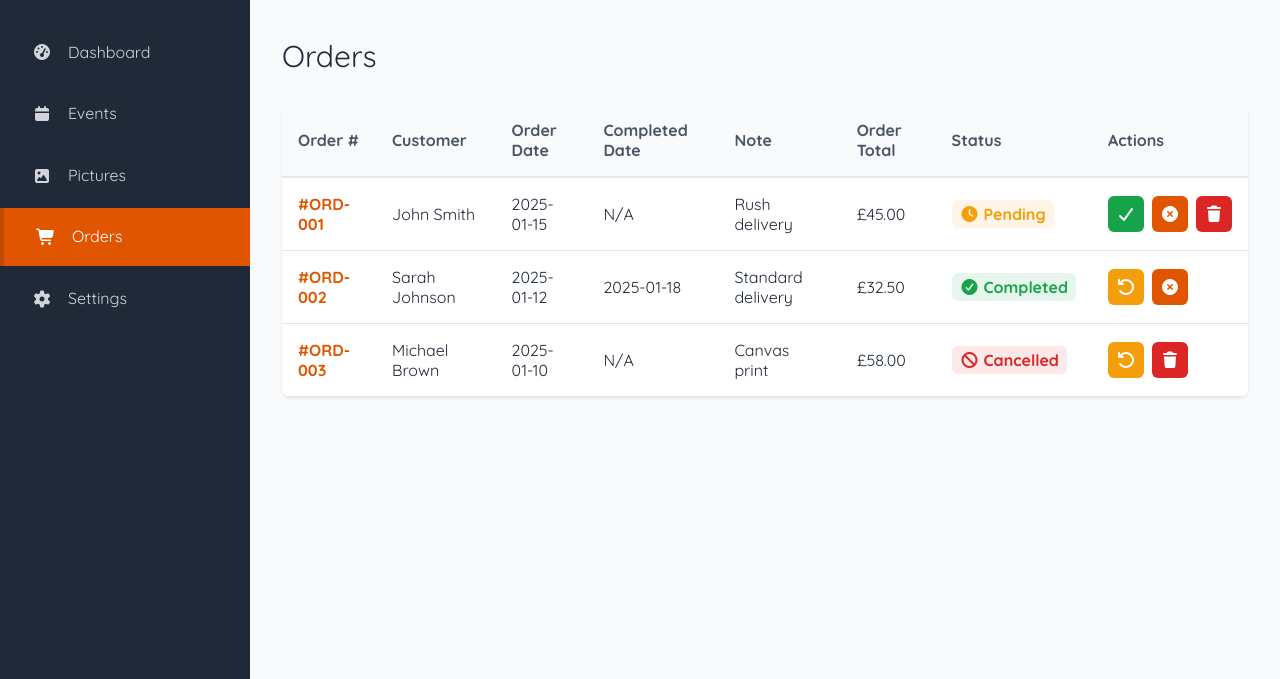
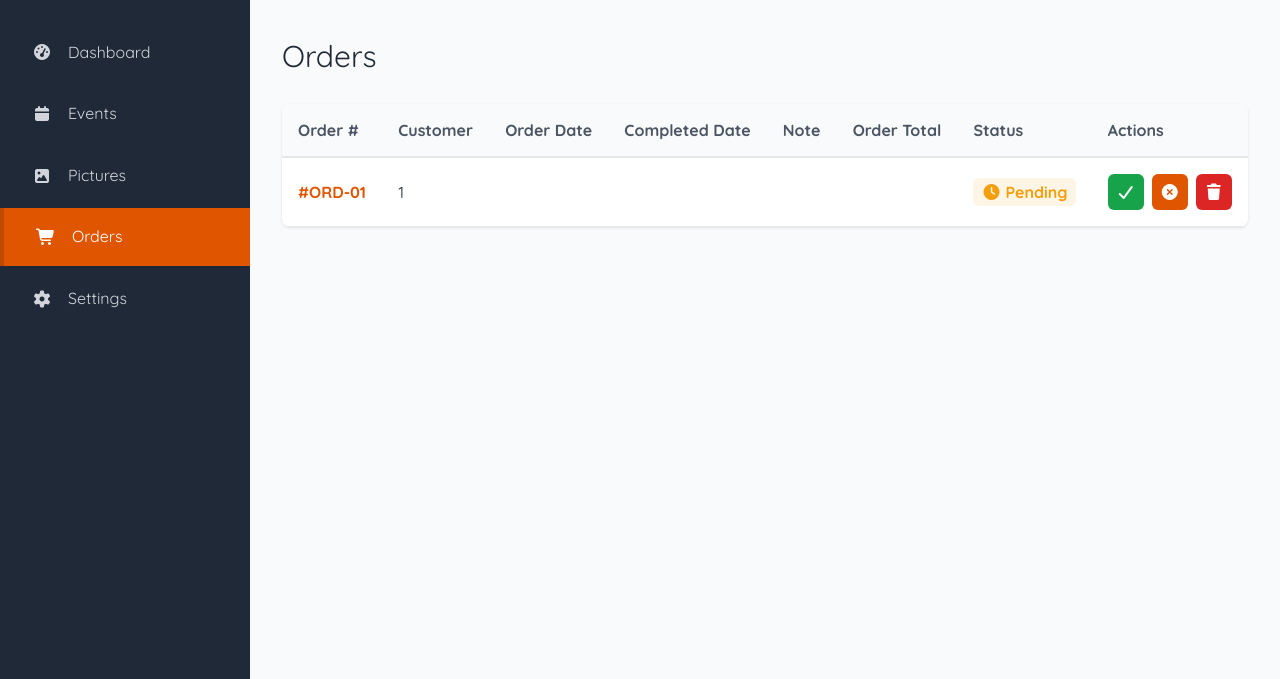
Before and after one commit to odqz/module-b-practice, a Laravel app: page /orders in a window 1280 px wide. Shown: the part 84-763 px from the top of the page. Run offline with Laravel 12, Linux system fonts and the light colour scheme; the visitor is signed in with stand-in values (Sample User, id 1); tables that the repository leaves empty hold one stand-in row (values such as "Sample post"); style sheets or scripts are compiled from the project's sources.

Commit message:
added orders index page

```diff
--- a/app/Http/Controllers/OrderController.php
+++ b/app/Http/Controllers/OrderController.php
@@ -12,7 +12,7 @@ class OrderController extends Controller
      */
     public function index()
     {
-        return view('orders.index');
+        return view('orders.index', ['orders' => Order::all()]);
     }
 
     /**
--- a/resources/views/orders/index.blade.php
+++ b/resources/views/orders/index.blade.php
@@ -21,13 +21,14 @@
             </tr>
           </thead>
           <tbody>
+            @foreach($orders as $order)
             <tr>
-              <td><a href="order-show.html">#ORD-001</a></td>
-              <td>John Smith</td>
-              <td>2025-01-15</td>
-              <td>N/A</td>
-              <td class="hide-mobile">Rush delivery</td>
-              <td>£45.00</td>
+              <td><a href="order-show.html">#ORD-0{{ $order->order_id }}</a></td>
+              <td>{{ $order->order_id }}</td>
+              <td>{{ $order->order_date }}</td>
+              <td></td>
+              <td class="hide-mobile">{{ $order->order_note }}</td>
+              <td></td>
               <td>
                 <span class="status-badge status-pending">
                   <i class="fa fa-clock"></i>
@@ -51,60 +52,7 @@
                 </div>
               </td>
             </tr>
-            <tr>
-              <td><a href="order-show.html">#ORD-002</a></td>
-              <td>Sarah Johnson</td>
-              <td>2025-01-12</td>
-              <td>2025-01-18</td>
-              <td class="hide-mobile">Standard delivery</td>
-              <td>£32.50</td>
-              <td>
-                <span class="status-badge status-completed">
-                  <i class="fa fa-check-circle"></i>
-                  <span class="hide-mobile-text">Completed</span>
-                </span>
-              </td>
-              <td>
-                <div class="actions">
-                  <button
-                    class="btn-icon btn-pending"
-                    title="Mark as Pending"
-                  >
-                    <i class="fa fa-undo"></i>
-                  </button>
-                  <button class="btn-icon btn-cancel" title="Cancel order">
-                    <i class="fa fa-times-circle"></i>
-                  </button>
-                </div>
-              </td>
-            </tr>
-            <tr>
-              <td><a href="order-show.html">#ORD-003</a></td>
-              <td>Michael Brown</td>
-              <td>2025-01-10</td>
-              <td>N/A</td>
-              <td class="hide-mobile">Canvas print</td>
-              <td>£58.00</td>
-              <td>
-                <span class="status-badge status-cancelled">
-                  <i class="fa fa-ban"></i>
-                  <span class="hide-mobile-text">Cancelled</span>
-                </span>
-              </td>
-              <td>
-                <div class="actions">
-                  <button
-                    class="btn-icon btn-pending"
-                    title="Mark as Pending"
-                  >
-                    <i class="fa fa-undo"></i>
-                  </button>
-                  <button class="btn-icon btn-delete" title="Delete order">
-                    <i class="fa fa-trash"></i>
-                  </button>
-                </div>
-              </td>
-            </tr>
+            @endforeach
           </tbody>
         </table>
       </div>
```
Also changed, not shown: resources/css/form.css (+0 -10 lines).
